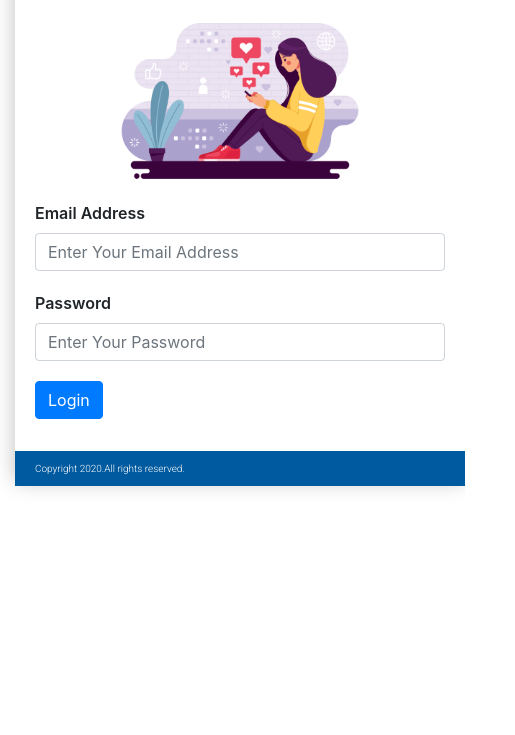
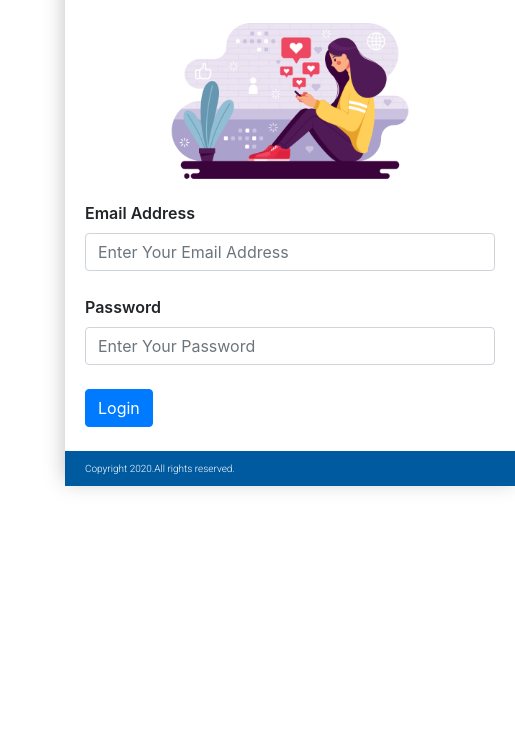
Before and after one commit to erik-cahya/CRUD-BOOTSTRAP, a plain HTML site: page index.html in a window 390 px wide. Shown: the part 109-844 px from the top of the page, 515 px wide, since content can reach past the window. Drawn offline with nearby package versions, Linux system fonts and the light colour scheme.

Commit message:
repair responsive

```diff
--- a/index.html
+++ b/index.html
@@ -12,16 +12,15 @@
 
     <!-- My Css -->
     <link rel="stylesheet" href="style.css" />
+
     <!-- My Fonts -->
     <link href="https://fonts.googleapis.com/css2?family=Roboto:wght@300&display=swap" rel="stylesheet">
     <title>Hello, world!</title>
 
-    <!-- My Icons -->
-
 </head>
 
 <body>
-    <div class="container">
+    <div class="container all_content">
         <div class="login">
             <img src="resources/Logo.png" class="logo_login">
             <img src="resources/woman_login.jpg" class="img_login ">
@@ -29,31 +28,60 @@
             <div class="footer_login">Copyright 2020.All rights reserved.</div>
         </div>
 
+        <!-- Form Login Start -->
+        <div class="form-row column_position">
 
-        <!-- Form Login Start -->
-        <div class="form-row">
 
-            <div class="col-md-5 column_position">
+            <!-- email  -->
+            <div class="col-md-10 ">
                 <label for="username">Email Address</label>
                 <input type="email" class="form-control column_login" id="username"
                     placeholder="Enter Your Email Address" required>
+                <br>
             </div>
 
-            <div class="col-md-5 column_position">
+
+            <!-- password -->
+            <div class="col-md-10">
                 <label for="password">Password</label>
                 <input type="password" class="form-control column_login" id="password" placeholder="Enter Your Password"
                     required>
+                <br>
             </div>
 
-            <div class="col-md-1 column_position">
-                <button class="btn btn-primary" type="submit">Login</button>
+
+            <!-- btn-login -->
+            <div class="col-md-3 ">
+                <button class="btn btn-primary " type="submit">Login</button>
             </div>
+
+
+
+
         </div>
         <!-- Form Login End -->
     </div>
+    </div>
 
 
-    </div>
+
+
+
+
+
+
+
+
+
+
+
+
+
+
+
+
+
+
 
 
 
--- a/style.css
+++ b/style.css
@@ -47,33 +47,34 @@ body {
 }
 
 .column_position {
- top: -430px;
- margin-left: 560px;
- padding-top: 20px;
- font-weight: 600;
+    margin-top: -400px;
+    margin-left: 560px;
+    font-weight: 600;
 }
 
-@media (max-width: 576px) {
-
+@media (max-width: 1080px) {
+    .all_content{
+        margin-left: 50px;
+    }
     .logo_login {
         width: 100px;
         position: absolute;
         margin: 10px 0px 0px 10px;
-
     }
 
     .login {
         background-color: white;
         width: 450px;
         height: 550px;
-        margin: 40px 0px 0px 0px;
+        margin-top: 40px;
+        margin-left: 0;
         box-shadow: 0px 0px 20px #bfbfbf;
         position: relative;
     }
 
     .column_position {
-        top: -300px;
-        margin-left: 20px;
+        margin-top: -280px;
+        margin-left: 15px;
        }
 
        .img_login {
```
